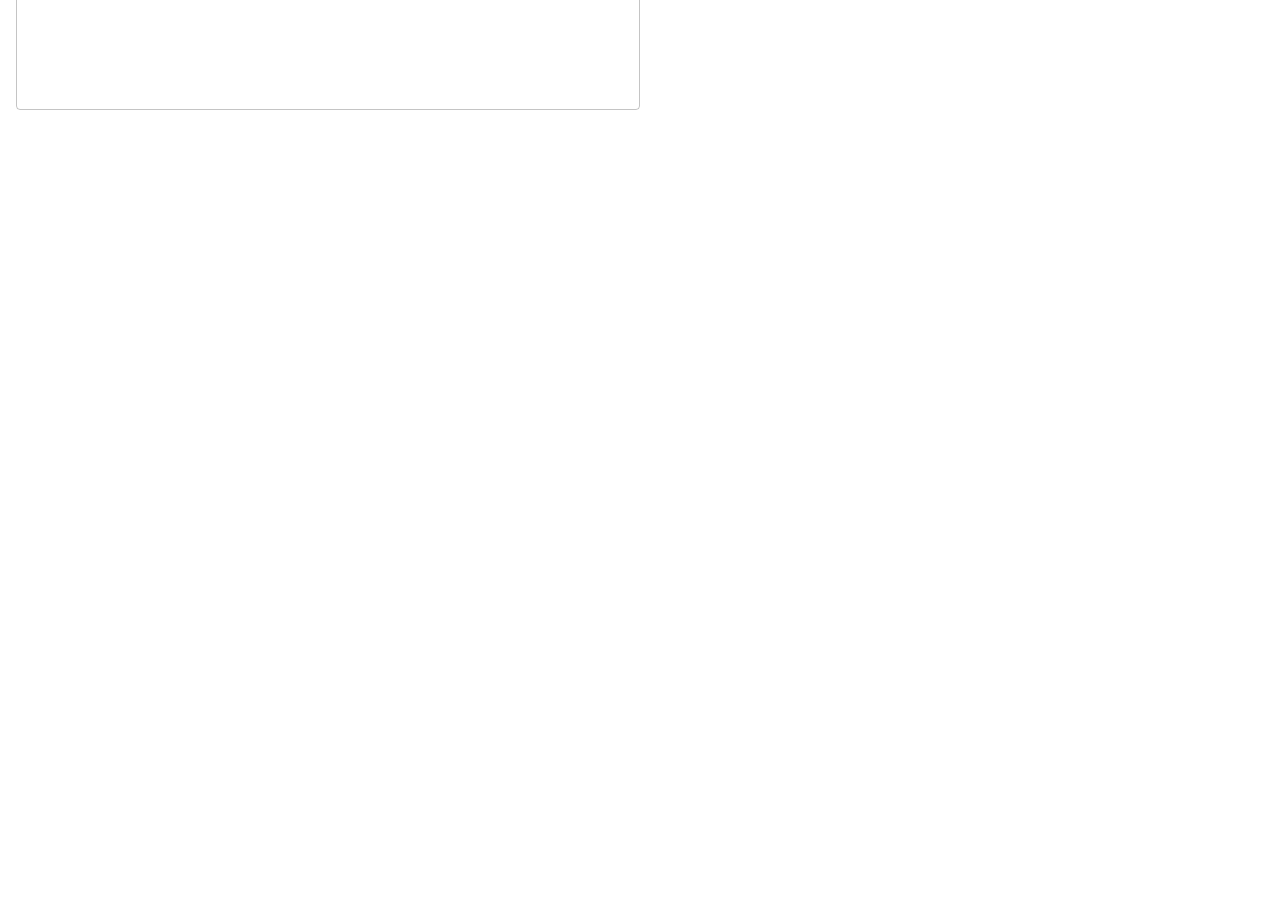
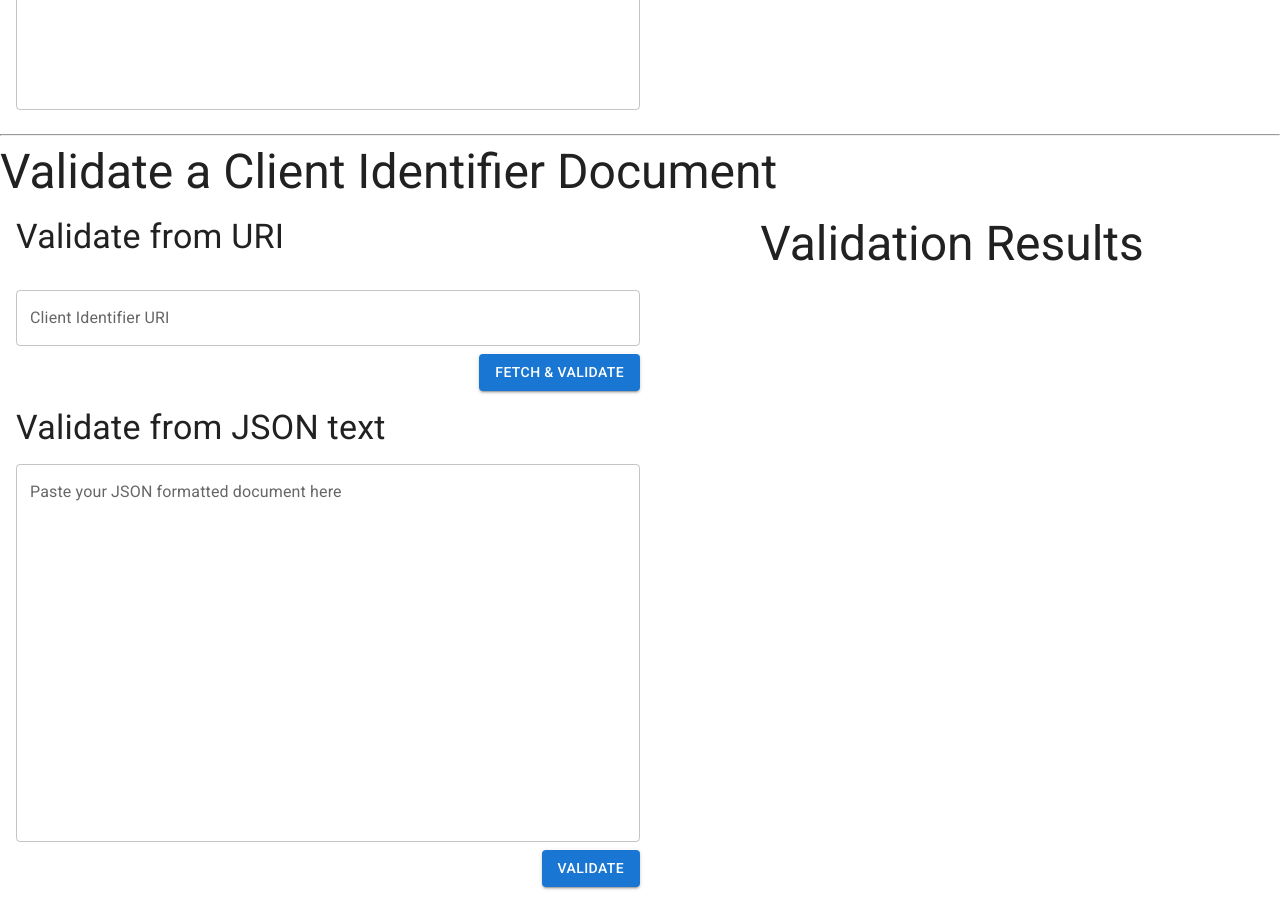
Before and after one commit to inrupt/client-identifier-helper, a React (Vite) app: page / in a window 1280 px wide. Shown: the part 960-1863 px from the top of the page. Before the commit the page ends 1086 px from the top, so only its background shows below. Built offline with nearby package versions, Linux system fonts and the light colour scheme.

Commit message:
feat: basic client id document validator screen

```diff
--- a/package.json
+++ b/package.json
@@ -17,6 +17,7 @@
     "@emotion/react": "^11.10.0",
     "@emotion/styled": "^11.10.0",
     "@mui/material": "^5.10.1",
+    "@mui/lab": "^5.0.0-alpha.94",
     "formik": "^2.2.9",
     "react": "^18.2.0",
     "react-dom": "^18.2.0"
--- a/src/App.tsx
+++ b/src/App.tsx
@@ -24,12 +24,15 @@ import { CssBaseline } from "@mui/material";
 
 import theme from "./theme";
 import ClientIdentifierGenerator from "./pages/generate";
+import ClientIdentifierValidator from "./pages/validate";
 
 function App() {
   return (
     <ThemeProvider theme={theme}>
       <CssBaseline />
       <ClientIdentifierGenerator />
+      <hr />
+      <ClientIdentifierValidator />
     </ThemeProvider>
   );
 }
--- /dev/null
+++ b/src/pages/validate.tsx
@@ -0,0 +1,138 @@
+//
+// Copyright 2022 Inrupt Inc.
+//
+// Permission is hereby granted, free of charge, to any person obtaining a copy
+// of this software and associated documentation files (the "Software"), to deal in
+// the Software without restriction, including without limitation the rights to use,
+// copy, modify, merge, publish, distribute, sublicense, and/or sell copies of the
+// Software, and to permit persons to whom the Software is furnished to do so,
+// subject to the following conditions:
+//
+// The above copyright notice and this permission notice shall be included in
+// all copies or substantial portions of the Software.
+//
+// THE SOFTWARE IS PROVIDED "AS IS", WITHOUT WARRANTY OF ANY KIND, EXPRESS OR IMPLIED,
+// INCLUDING BUT NOT LIMITED TO THE WARRANTIES OF MERCHANTABILITY, FITNESS FOR A
+// PARTICULAR PURPOSE AND NONINFRINGEMENT. IN NO EVENT SHALL THE AUTHORS OR COPYRIGHT
+// HOLDERS BE LIABLE FOR ANY CLAIM, DAMAGES OR OTHER LIABILITY, WHETHER IN AN ACTION
+// OF CONTRACT, TORT OR OTHERWISE, ARISING FROM, OUT OF OR IN CONNECTION WITH THE
+// SOFTWARE OR THE USE OR OTHER DEALINGS IN THE SOFTWARE.
+//
+
+import { useState } from "react";
+import { Typography, Grid, TextField } from "@mui/material";
+import LoadingButton from "@mui/lab/LoadingButton";
+
+function ClientIdentifierValidator() {
+  const [documentJson, setDocumentJson] = useState("");
+  const [clientIdentifierUri, setClientIdentifierUri] = useState("");
+  const [isFetchingAndValidating, setIsFetchingAndValidating] = useState(false);
+
+  const validateFromText = () => {
+    alert(`Validation was requested for document:\n${documentJson}`);
+  };
+
+  const fetchAndValidate = () => {
+    setIsFetchingAndValidating(true);
+    setTimeout(() => {
+      alert(`Validation requested for URI:\n${clientIdentifierUri}`);
+      setIsFetchingAndValidating(false);
+    }, 500);
+  };
+
+  return (
+    <>
+      <Typography variant="h3">
+        Validate a Client Identifier Document
+      </Typography>
+      <Grid container padding={2}>
+        <Grid container item direction="column" md={6}>
+          <Grid item>
+            <Typography variant="h4">Validate from URI</Typography>
+          </Grid>
+          <Grid
+            marginTop={2}
+            container
+            item
+            direction="column"
+            justifyContent="space-between"
+            spacing={2}
+          >
+            <Grid item container justifyContent="flex-end" spacing={1}>
+              <Grid item xs={12}>
+                <TextField
+                  type="url"
+                  label="Client Identifier URI"
+                  value={clientIdentifierUri}
+                  onChange={(e) => setClientIdentifierUri(e.target.value)}
+                  fullWidth
+                />
+              </Grid>
+              <Grid
+                container
+                item
+                spacing={1}
+                alignItems="center"
+                justifyContent="end"
+              >
+                <Grid item>
+                  <LoadingButton
+                    color="primary"
+                    onClick={() => fetchAndValidate()}
+                    variant="contained"
+                    loading={isFetchingAndValidating}
+                  >
+                    Fetch & Validate
+                  </LoadingButton>
+                </Grid>
+              </Grid>
+            </Grid>
+            <Grid item>
+              <Typography variant="h4">Validate from JSON text</Typography>
+            </Grid>
+
+            <Grid item container justifyContent="flex-end" spacing={1}>
+              <Grid item xs={12}>
+                <TextField
+                  label="Paste your JSON formatted document here"
+                  multiline
+                  minRows={15}
+                  value={documentJson}
+                  onChange={(e) => setDocumentJson(e.target.value)}
+                  fullWidth
+                />
+              </Grid>
+              <Grid
+                container
+                item
+                spacing={1}
+                alignItems="center"
+                justifyContent="end"
+              >
+                <Grid item>
+                  <LoadingButton
+                    color="primary"
+                    variant="contained"
+                    onClick={() => validateFromText()}
+                    disabled={isFetchingAndValidating}
+                  >
+                    Validate
+                  </LoadingButton>
+                </Grid>
+              </Grid>
+            </Grid>
+          </Grid>
+        </Grid>
+        <Grid container item direction="column" md={6}>
+          <Grid container item justifyContent="center" xs={12}>
+            <Grid item>
+              <Typography variant="h3">Validation Results</Typography>
+            </Grid>
+          </Grid>
+        </Grid>
+      </Grid>
+    </>
+  );
+}
+
+export default ClientIdentifierValidator;
```
Also changed, not shown: 1 other file (tests, documents, lock files or other folders).
